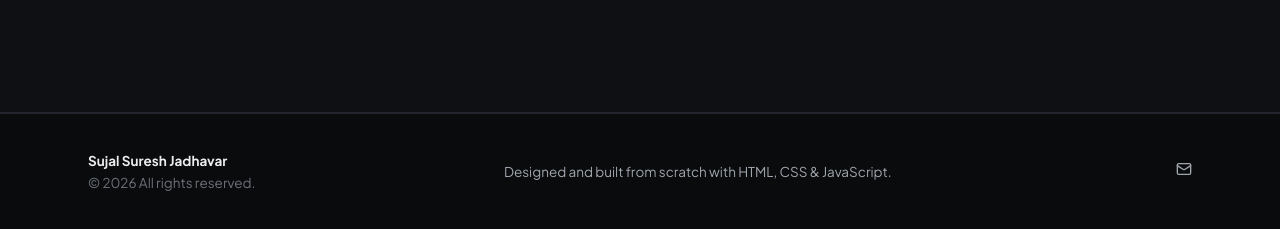
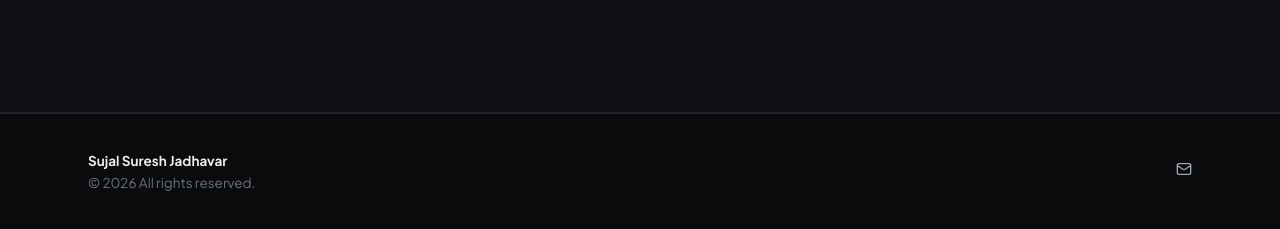
Before and after one commit to Sujalj9146/Sujalj9146.github.io, a plain HTML site: page index.html in a window 1280 px wide. Shown: the part 7766-7995 px from the top of the page. Drawn offline with nearby package versions, Linux system fonts and the light colour scheme; some icons are missing.

Commit message:
Remove footer tagline

```diff
--- a/index.html
+++ b/index.html
@@ -275,7 +275,6 @@
 <footer class="footer">
   <div class="container footer__row">
     <div><b>Sujal Suresh Jadhavar</b><p>© <span id="year">2026</span> All rights reserved.</p></div>
-    <p class="footer__mid">Designed and built from scratch with HTML, CSS &amp; JavaScript.</p>
     <div class="footer__icons">
       <a href="https://github.com/Sujalj9146" target="_blank" rel="noopener" aria-label="GitHub"><i data-lucide="github"></i></a>
       <a href="https://www.linkedin.com/in/sujal-jadhavar-671689287/" target="_blank" rel="noopener" aria-label="LinkedIn"><i data-lucide="linkedin"></i></a>
```
